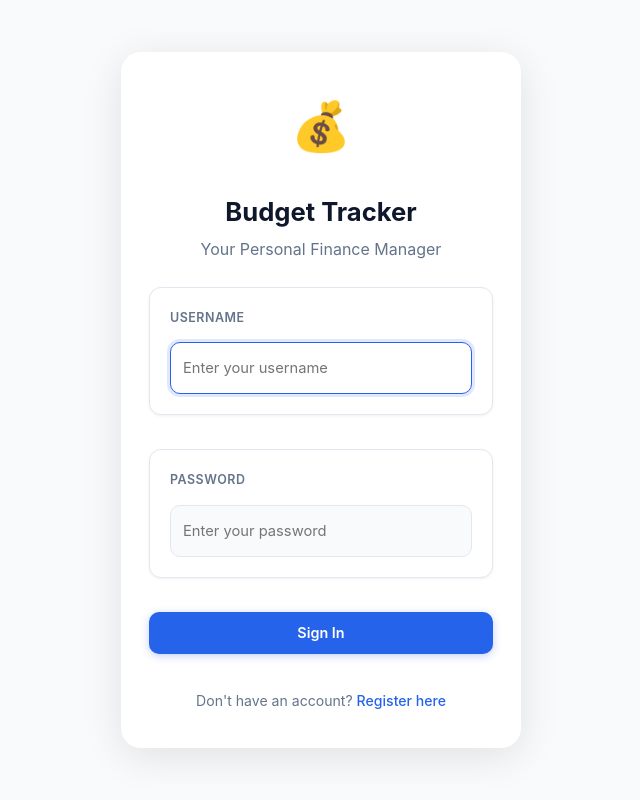
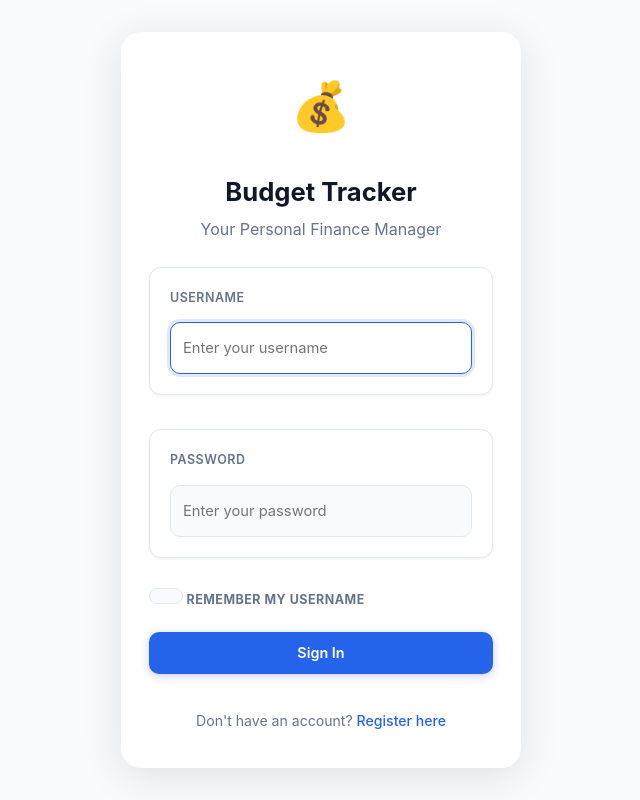
Before and after one commit to akoladegrace237-star/Budget-Tracker, a Flask app: page / in a window 1280 px wide. Shown: the whole page, without its empty margins (319-959 px from the left). Run offline with Flask 3, Linux system fonts and the light colour scheme; some libraries are stand-ins or nearby versions.

Commit message:
Fix install banner hide when installed, add remember username to login

```diff
--- a/static/css/style.css
+++ b/static/css/style.css
@@ -368,6 +368,14 @@ body:not(:has(.navbar)) .auth-page { min-height: 100vh; }
 .auth-form     { text-align: left; display: flex; flex-direction: column; gap: 1rem; }
 .auth-switch   { margin-top: 1.25rem; font-size: 0.88rem; color: var(--text-muted); }
 .auth-switch a { color: var(--primary); text-decoration: none; font-weight: 500; }
+.remember-row  { display: flex; align-items: center; margin: -4px 0 4px; }
+.remember-label {
+  display: flex; align-items: center; gap: 8px;
+  font-size: 0.85rem; color: var(--text-muted, #64748b); cursor: pointer;
+}
+.remember-label input[type="checkbox"] {
+  width: 16px; height: 16px; cursor: pointer; accent-color: var(--primary, #2563EB);
+}
 
 /* ─── ALERTS ──────────────────────────────────── */
 .alert {
--- a/templates/base.html
+++ b/templates/base.html
@@ -141,14 +141,28 @@ if ('serviceWorker' in navigator) {
   }).catch(err => console.warn('SW registration failed:', err));
 }
 
-// Capture beforeinstallprompt for custom install banner
+// ── PWA Install Banner ───────────────────────────────────────────
 let deferredPrompt;
+
+// If already installed (running as standalone PWA), never show the banner
+const _isStandalone = window.matchMedia('(display-mode: standalone)').matches
+    || window.navigator.standalone === true;
+// If user already dismissed permanently, don't show either
+const _bannerDismissed = localStorage.getItem('installBannerDismissed') === 'true';
+
 window.addEventListener('beforeinstallprompt', e => {
   e.preventDefault();
   deferredPrompt = e;
+  if (_isStandalone || _bannerDismissed) return; // already installed or dismissed
   const banner = document.getElementById('installBanner');
   if (banner) banner.style.display = 'flex';
 });
+
+// Also hide immediately on load if running as standalone
+if (_isStandalone) {
+  const banner = document.getElementById('installBanner');
+  if (banner) banner.style.display = 'none';
+}
 
 function installApp() {
   if (!deferredPrompt) return;
@@ -157,12 +171,15 @@ function installApp() {
     deferredPrompt = null;
     const banner = document.getElementById('installBanner');
     if (banner) banner.style.display = 'none';
+    // Mark as installed so it never shows again
+    localStorage.setItem('installBannerDismissed', 'true');
   });
 }
 
 function dismissInstall() {
   const banner = document.getElementById('installBanner');
   if (banner) banner.style.display = 'none';
+  // Remember dismissal for this session only (not permanent)
 }
 </script>
 {% block extra_scripts %}{% endblock %}
--- a/templates/index.html
+++ b/templates/index.html
@@ -12,7 +12,7 @@
             <div class="alert alert-danger">{{ error }}</div>
         {% endif %}
 
-        <form method="POST" action="/login" class="auth-form">
+        <form method="POST" action="/login" class="auth-form" id="loginForm">
             <div class="form-group">
                 <label for="username">Username</label>
                 <input type="text" id="username" name="username" placeholder="Enter your username" required autofocus>
@@ -21,10 +21,34 @@
                 <label for="password">Password</label>
                 <input type="password" id="password" name="password" placeholder="Enter your password" required>
             </div>
+            <div class="remember-row">
+                <label class="remember-label">
+                    <input type="checkbox" id="rememberMe"> Remember my username
+                </label>
+            </div>
             <button type="submit" class="btn btn-primary btn-full">Sign In</button>
         </form>
 
         <p class="auth-switch">Don't have an account? <a href="/register">Register here</a></p>
+
+<script>
+(function() {
+    const saved = localStorage.getItem('rememberedUsername');
+    const usernameEl = document.getElementById('username');
+    const rememberEl = document.getElementById('rememberMe');
+    if (saved && usernameEl) {
+        usernameEl.value = saved;
+        rememberEl.checked = true;
+    }
+    document.getElementById('loginForm').addEventListener('submit', function() {
+        if (rememberEl.checked) {
+            localStorage.setItem('rememberedUsername', usernameEl.value);
+        } else {
+            localStorage.removeItem('rememberedUsername');
+        }
+    });
+})();
+</script>
     </div>
 </div>
 {% endblock %}
```
